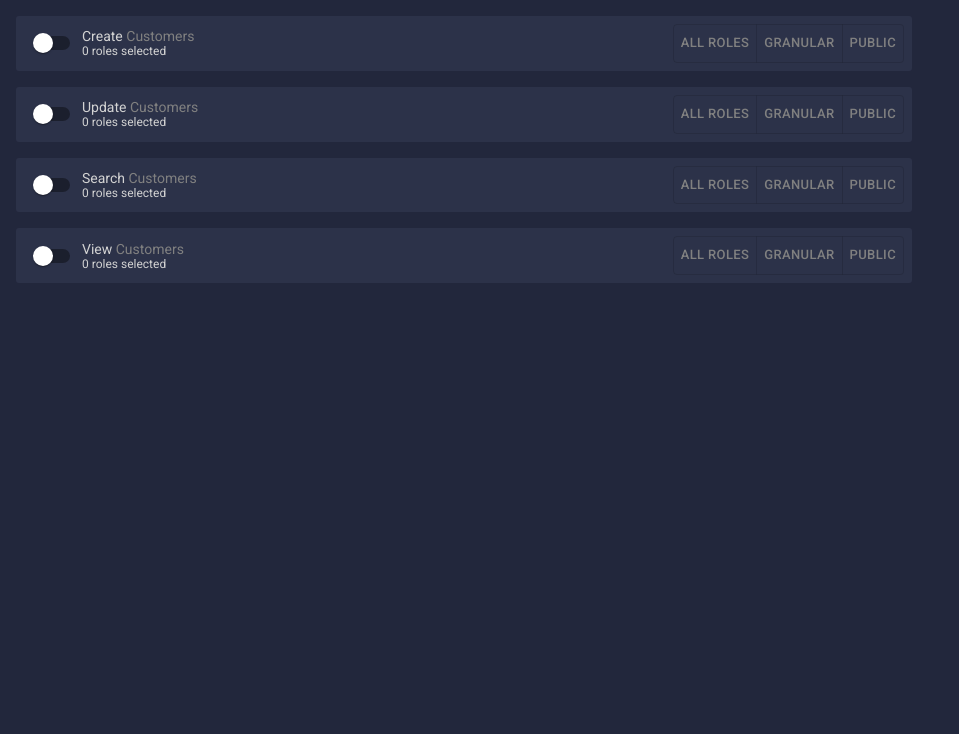
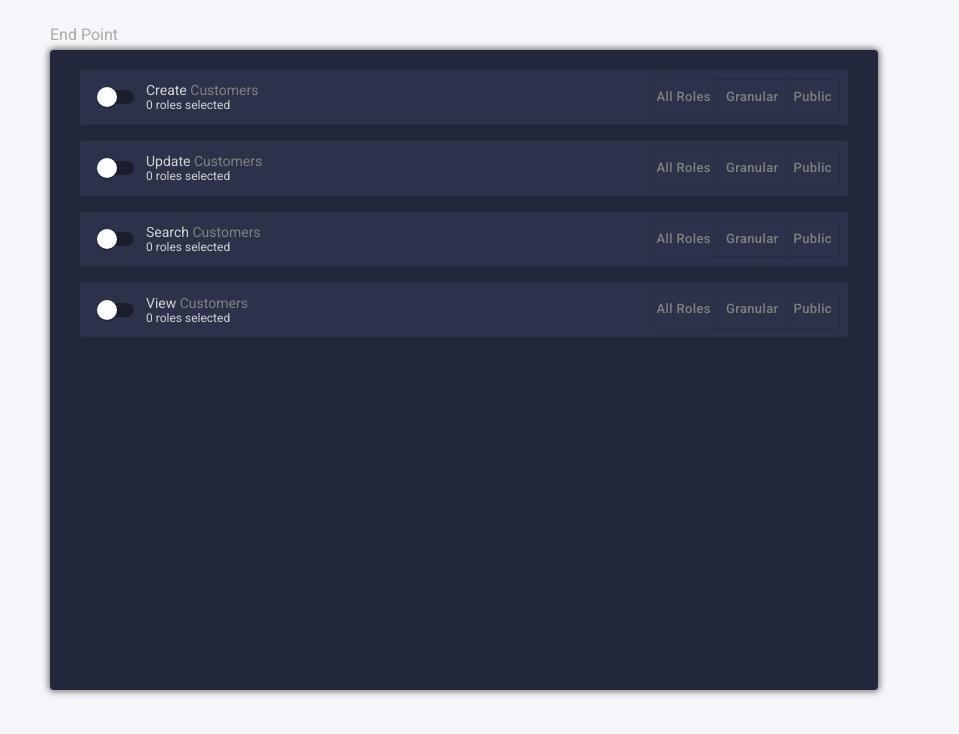
Before and after one commit to mendykatz/amplication-poc, a React (Create React App) app: page / in a window 1280 px wide. Shown: the top 734 px of the page, without its empty margins (0-959 px from the left). Built offline with nearby package versions, Linux system fonts and the light colour scheme.

Commit message:
css layout fixes

```diff
--- a/src/components/crud-api.js
+++ b/src/components/crud-api.js
@@ -1,17 +1,18 @@
-import CrudConfig from './crud-config';
+import CrudConfig from "./crud-config";
 
 import classes from "./crud-api.module.scss";
 
+function CrudApi(props) {
+  const crud = ["Create", "Update", "Search", "View"];
 
-function CrudApi(props) {
+  return (
+    <div className={classes.rootContainer}>
+      <p className={classes.title}>End Point</p>
+      {crud.map((item, i) => {
+        return <CrudConfig key={item} name={item} type={props.path} />;
+      })}
+    </div>
+  );
+}
 
-    const crud = ['Create', 'Update', 'Search', 'View'];
-
-    return <div className={classes.rootContainer}>
-        {crud.map((item, i) => {
-           return <CrudConfig key={item} name={item} type={props.path}/>
-        })}
-    </div>;
-  }
-
-  export default CrudApi;
+export default CrudApi;
--- a/src/components/crud-api.module.scss
+++ b/src/components/crud-api.module.scss
@@ -1,5 +1,19 @@
 .rootContainer {
     display: flex;
     flex-direction: column;
-    width: 70vw;
- }
+    width: 60vw;
+    background: #22273C;
+    height: 75vh;
+    padding: 20px 30px;
+    border-radius: 4px;
+    box-shadow: 0px 0px 6px 2px grey;
+    min-width: 400px;
+    // min-height: 630px;
+}
+
+.title {
+    position: absolute;
+    top: 9px;
+    left: 50px;
+    color: darkgray;
+}
--- a/src/components/crud-config.js
+++ b/src/components/crud-config.js
@@ -20,7 +20,7 @@ function CrudConfig(props) {
         handleChangeSwitch={handleChangeSwitch}
       />
 
-      {switchChecked && <RolesButtons  name={props.name}/>}
+      {switchChecked && <RolesButtons name={props.name} />}
     </div>
   );
 }
--- a/src/components/roles-buttons.module.scss
+++ b/src/components/roles-buttons.module.scss
@@ -1,12 +1,13 @@
 .rolesButtons {
     background-color: #15192C;
     display: flex;
-    gap: 8px;
+    gap: 2px;
     padding: 16px;
 
     .rolesButton {
         padding: 4px 10px;
         border-radius: 30px;
         border: 1px solid;
+        transform: scale(0.9);
     }
 }
--- a/src/index.scss
+++ b/src/index.scss
@@ -1,4 +1,4 @@
-body{
+body {
     padding: 0;
     margin: 0;
     font-family: 'Roboto';
@@ -8,20 +8,22 @@ body{
 
 .main-container {
     display: flex;
-    width: calc(100vw - 32px);
-    height: calc(100vh - 32px);
-    padding: 16px;
-    background-color: #22273C;
+    width: calc(100vw - 100px);
+    height: calc(100vh - 100px);
+    padding: 50px;
+    background-color: #F5F6FA;
 }
 
 button {
     color: gray !important;
+    text-transform: capitalize !important;
 
     &.Mui-selected {
         color: #7950ED !important;
         background-color: rgb(255 255 255 / 8%) !important;
     }
 }
+
 .mb-16 {
     margin-bottom: 16px;
 }
```
Also changed, not shown: src/App.js (+6 -4 lines), src/store/roles-context.js (+5 -5 lines), src/components/crud-config.module.scss (line endings or trailing spaces).
